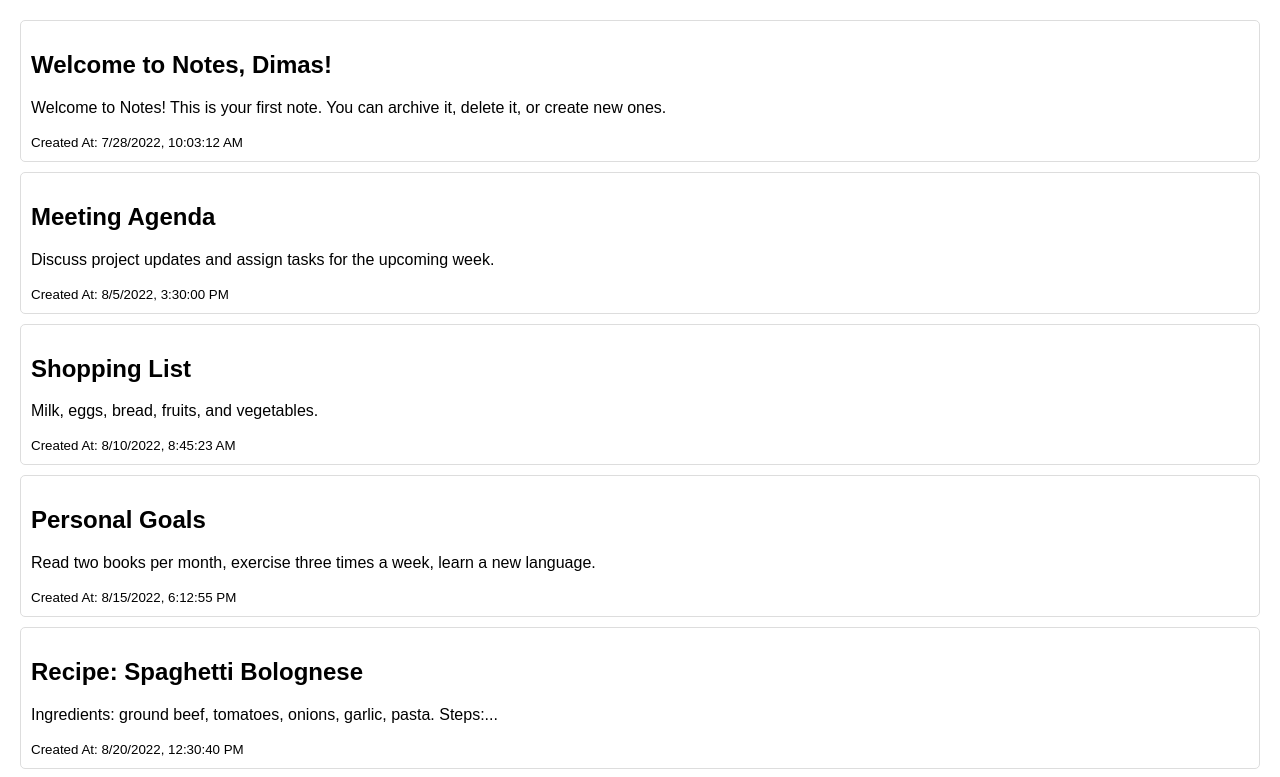
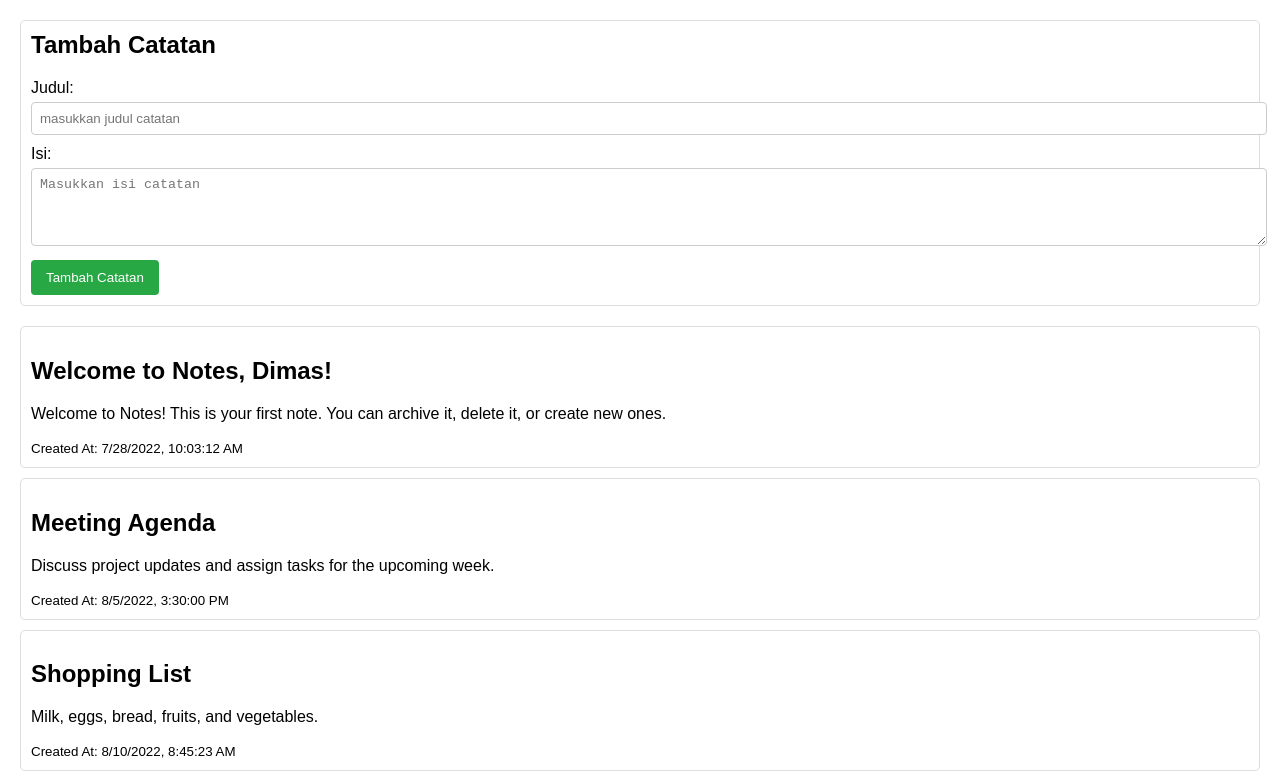
Before and after one commit to nandaglhp/NoteMe, a plain HTML site: page index.html in a window 1280 px wide. Shown: the top 777 px of the page. Drawn offline with Linux system fonts and the light colour scheme.

Commit message:
Kriteria2:form-add-notes

```diff
--- a/index.html
+++ b/index.html
@@ -9,6 +9,20 @@
   <body>
     <div id="app">
       <!-- Elemen ini akan digunakan untuk menampilkan daftar catatan -->
+        <form id="note-form">
+            <h2>Tambah Catatan</h2>
+            <label for="note-title">Judul:</label>
+            <input type="text" id="note-title" name="title" placeholder="masukkan judul catatan" required>
+
+            <label for="note-body">Isi:</label>
+            <textarea id="note-body" name="body" placeholder="Masukkan isi catatan" rows="4" required></textarea>
+
+            <button type="submit">Tambah Catatan</button>
+        </form>
+
+        <!-- Elemen untuk menampilkan daftar catatan -->
+        <div id="notes-list"></div>
+    </div>
     </div>
     <script type="module" src="src/js/main.js"></script>
   </body>
--- a/src/css/styles.css
+++ b/src/css/styles.css
@@ -2,6 +2,44 @@ body {
   font-family: Arial, sans-serif;
   margin: 0;
   padding: 20px;
+}
+
+form {
+  margin-bottom: 20px;
+  padding: 10px;
+  border: 1px solid #ddd;
+  border-radius: 5px;
+}
+
+form h2 {
+  margin-top: 0;
+}
+
+label {
+  display: block;
+  margin-bottom: 5px;
+}
+
+input[type="text"],
+textarea {
+  width: 100%;
+  padding: 8px;
+  margin-bottom: 10px;
+  border: 1px solid #ccc;
+  border-radius: 4px;
+}
+
+button {
+  padding: 10px 15px;
+  background-color: #28a745;
+  color: white;
+  border: none;
+  border-radius: 4px;
+  cursor: pointer;
+}
+
+button:hover {
+  background-color: #218838;
 }
 
 .note {
--- a/src/js/main.js
+++ b/src/js/main.js
@@ -1,17 +1,51 @@
 import { notesData } from "../utils/notesData.js";
 
 document.addEventListener("DOMContentLoaded", () => {
-  const app = document.getElementById("app"); // Pastikan ada elemen dengan ID "app" di index.html
+  const app = document.getElementById("app");
+  const form = document.getElementById("note-form");
+  const notesList = document.getElementById("notes-list");
 
-  // Iterasi melalui setiap catatan dan tampilkan di halaman
+  // Fungsi untuk menampilkan catatan
+  const displayNotes = () => {
+    notesList.innerHTML = ""; // Kosongkan konten sebelumnya
     notesData.forEach((note) => {
       const noteElement = document.createElement("div");
-    noteElement.className = "note"; // Tambahkan class untuk styling
+      noteElement.className = "note";
       noteElement.innerHTML = `
                 <h2>${note.title}</h2>
                 <p>${note.body}</p>
                 <small>Created At: ${new Date(note.createdAt).toLocaleString()}</small>
             `;
-    app.appendChild(noteElement); // Tambahkan elemen ke dalam div dengan ID "app"
+      notesList.appendChild(noteElement);
+    });
+  };
+
+  // Tampilkan catatan saat halaman dimuat
+  displayNotes();
+
+  // Event listener untuk menangani submit formulir
+  form.addEventListener("submit", (event) => {
+    event.preventDefault(); // Mencegah reload halaman
+
+    // Ambil nilai dari input
+    const title = document.getElementById("note-title").value;
+    const body = document.getElementById("note-body").value;
+
+    // Tambahkan catatan baru ke array notesData
+    const newNote = {
+      id: `notes-${Date.now()}`, // ID unik berdasarkan timestamp
+      title,
+      body,
+      createdAt: new Date().toISOString(),
+      archived: false,
+    };
+
+    notesData.push(newNote); // Tambahkan catatan baru ke data
+
+    // Tampilkan ulang catatan yang telah diperbarui
+    displayNotes();
+
+    // Reset formulir setelah submit
+    form.reset();
   });
 });
```
Lines whose indentation alone changed are shown as unchanged.
